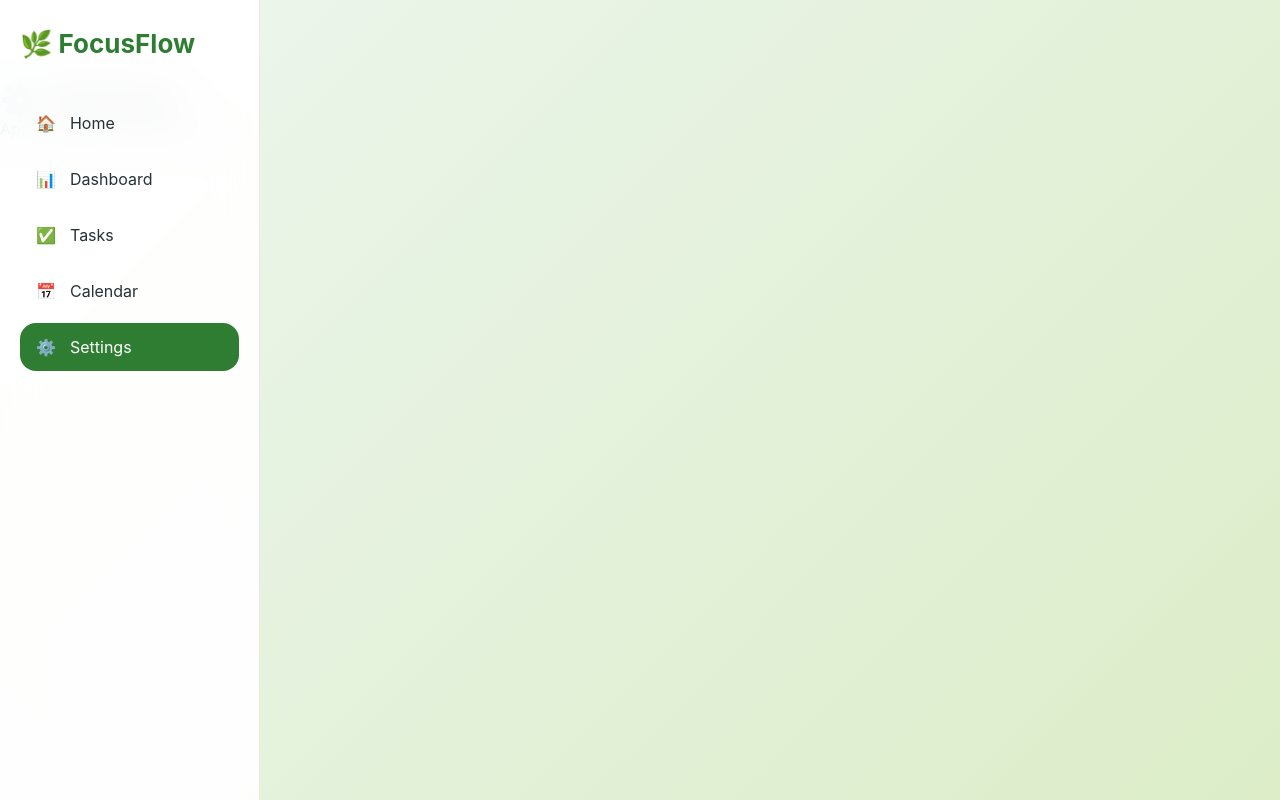
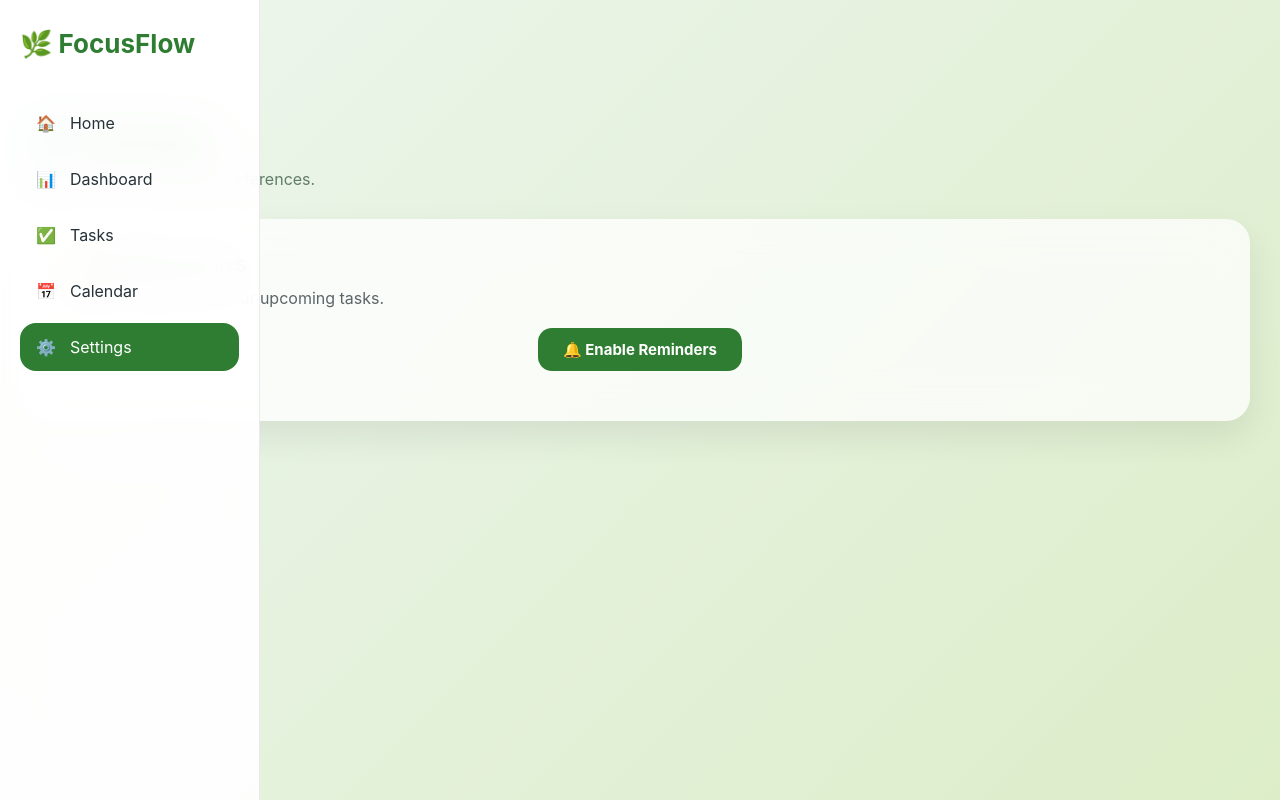
Before and after one commit to Arjon22/focusflow, a React (Vite) app: page /settings in a window 1280 px wide. Built offline with nearby package versions, Linux system fonts and the light colour scheme.

Commit message:
feat: implement browser notification reminder system

```diff
--- a/src/App.jsx
+++ b/src/App.jsx
@@ -9,6 +9,7 @@ import Settings from "./pages/Settings";
 
 import Navbar from "./components/Navbar";
 import Leaves from "./components/Leaves";
+import ReminderChecker from "./components/ReminderChecker";
 
 import "./styles/header.css";
 import "./styles/layout.css";
@@ -17,6 +18,8 @@ import "./styles/dashboard.css";
 import "./styles/home.css";
 import "./styles/calendar.css";
 import "./styles/navigation.css";
+import "./styles/settings.css";
+
 
 function App() {
   const [tasks, setTasks] = useState(() => {
@@ -312,7 +315,12 @@ sortedTasks.sort((a, b) => {
 
   <Navbar />
 
-  <main className="main-content">
+    <main className="main-content">
+
+  <ReminderChecker tasks={tasks} />
+
+
+
 
     <Routes>
 
@@ -351,7 +359,7 @@ sortedTasks.sort((a, b) => {
         }
       />
 
-      <Route
+     <Route
   path="/calendar"
   element={
     <Calendar
@@ -360,7 +368,11 @@ sortedTasks.sort((a, b) => {
     />
   }
 />
-      <Route path="/settings" element={<Settings />} />
+
+<Route
+  path="/settings"
+  element={<Settings />}
+/>
 
     </Routes>
 
--- /dev/null
+++ b/src/components/ReminderChecker.jsx
@@ -0,0 +1,84 @@
+import { useEffect } from "react";
+
+
+function ReminderChecker({ tasks }) {
+    console.log("Reminder checker running");
+
+
+  useEffect(() => {
+
+    const checkReminders = () => {
+
+
+      const now = new Date();
+
+
+      tasks.forEach((task) => {
+
+
+        if (
+          task.completed ||
+          !task.dueDate ||
+          !task.dueTime ||
+          task.reminder === "none"
+        ) {
+          return;
+        }
+
+
+        const taskDateTime = new Date(
+          `${task.dueDate}T${task.dueTime}`
+        );
+
+
+        const reminderTime =
+          new Date(
+            taskDateTime.getTime()
+            -
+            Number(task.reminder) * 60000
+          );
+
+
+        const difference =
+          now - reminderTime;
+
+
+        if (
+          difference >= 0 &&
+          difference < 60000
+        ) {
+
+          new Notification(
+            "FocusFlow Reminder 🔔",
+            {
+              body:
+              `${task.title} starts soon.`,
+            }
+          );
+
+        }
+
+
+      });
+
+    };
+
+
+    const interval = setInterval(
+      checkReminders,
+      30000
+    );
+
+
+    return () =>
+      clearInterval(interval);
+
+
+  }, [tasks]);
+
+
+  return null;
+}
+
+
+export default ReminderChecker;
--- /dev/null
+++ b/src/components/ReminderManager.jsx
@@ -0,0 +1,67 @@
+import { useState } from "react";
+
+function ReminderManager() {
+
+  const [permission, setPermission] = useState(
+    Notification.permission
+  );
+
+
+  const enableNotifications = async () => {
+
+    const result = await Notification.requestPermission();
+
+    setPermission(result);
+
+  };
+
+
+  const sendTestNotification = () => {
+
+    if (Notification.permission === "granted") {
+
+      new Notification("FocusFlow Reminder 🔔", {
+        body: "This is a test notification.",
+      });
+
+    }
+
+  };
+
+
+  return (
+    <div className="reminder-manager">
+
+      {permission !== "granted" && (
+
+        <button
+          onClick={enableNotifications}
+        >
+          🔔 Enable Reminders
+        </button>
+
+      )}
+
+
+      {permission === "granted" && (
+
+        <>
+          <p>
+            ✅ Notifications enabled
+          </p>
+
+          <button
+            onClick={sendTestNotification}
+          >
+            🔔 Test Notification
+          </button>
+
+        </>
+
+      )}
+
+    </div>
+  );
+}
+
+export default ReminderManager;
--- a/src/pages/Settings.jsx
+++ b/src/pages/Settings.jsx
@@ -1,15 +1,36 @@
+import ReminderManager from "../components/ReminderManager";
+
+
 function Settings() {
 
   return (
-    <div>
+    <div className="settings-page">
 
       <h1>
         ⚙️ Settings
       </h1>
 
       <p>
-        App settings will appear here.
+        Manage your FocusFlow preferences.
       </p>
+
+
+      <section className="settings-card">
+
+        <h2>
+          🔔 Notifications
+        </h2>
+
+        <p>
+          Enable reminders for your upcoming tasks.
+        </p>
+
+
+        <ReminderManager />
+
+
+      </section>
+
 
     </div>
   );
--- a/src/styles/layout.css
+++ b/src/styles/layout.css
@@ -90,3 +90,10 @@ body {
         padding: 20px 15px;
     }
 }
+
+.reminder-manager {
+    position: relative;
+    z-index: 10;
+    margin: 20px auto;
+    width: fit-content;
+}
--- /dev/null
+++ b/src/styles/settings.css
@@ -0,0 +1,57 @@
+.settings-page {
+    width: 100%;
+    max-width: 1280px;
+    margin: 0 auto;
+    padding: 40px 30px;
+}
+
+.settings-page h1 {
+    color: var(--primary);
+    margin-bottom: 10px;
+}
+
+.settings-page>p {
+    color: var(--soft-text);
+    margin-bottom: 30px;
+}
+
+.settings-card {
+    background: rgba(255, 255, 255, 0.75);
+    backdrop-filter: blur(20px);
+    border-radius: 24px;
+    padding: 30px;
+    box-shadow: 0 15px 35px rgba(0, 0, 0, 0.08);
+}
+
+.settings-card h2 {
+    color: var(--primary);
+    margin-bottom: 10px;
+}
+
+.settings-card p {
+    opacity: .75;
+    margin-bottom: 20px;
+}
+
+.reminder-manager {
+    display: flex;
+    align-items: center;
+    gap: 15px;
+}
+
+.reminder-manager button {
+    padding: 12px 25px;
+    border: none;
+    border-radius: 14px;
+    background: var(--primary);
+    color: white;
+    font-size: 15px;
+    font-weight: 700;
+    cursor: pointer;
+    transition: .3s ease;
+}
+
+.reminder-manager button:hover {
+    transform: translateY(-2px);
+    box-shadow: 0 8px 20px rgba(0, 0, 0, .15);
+}
```
